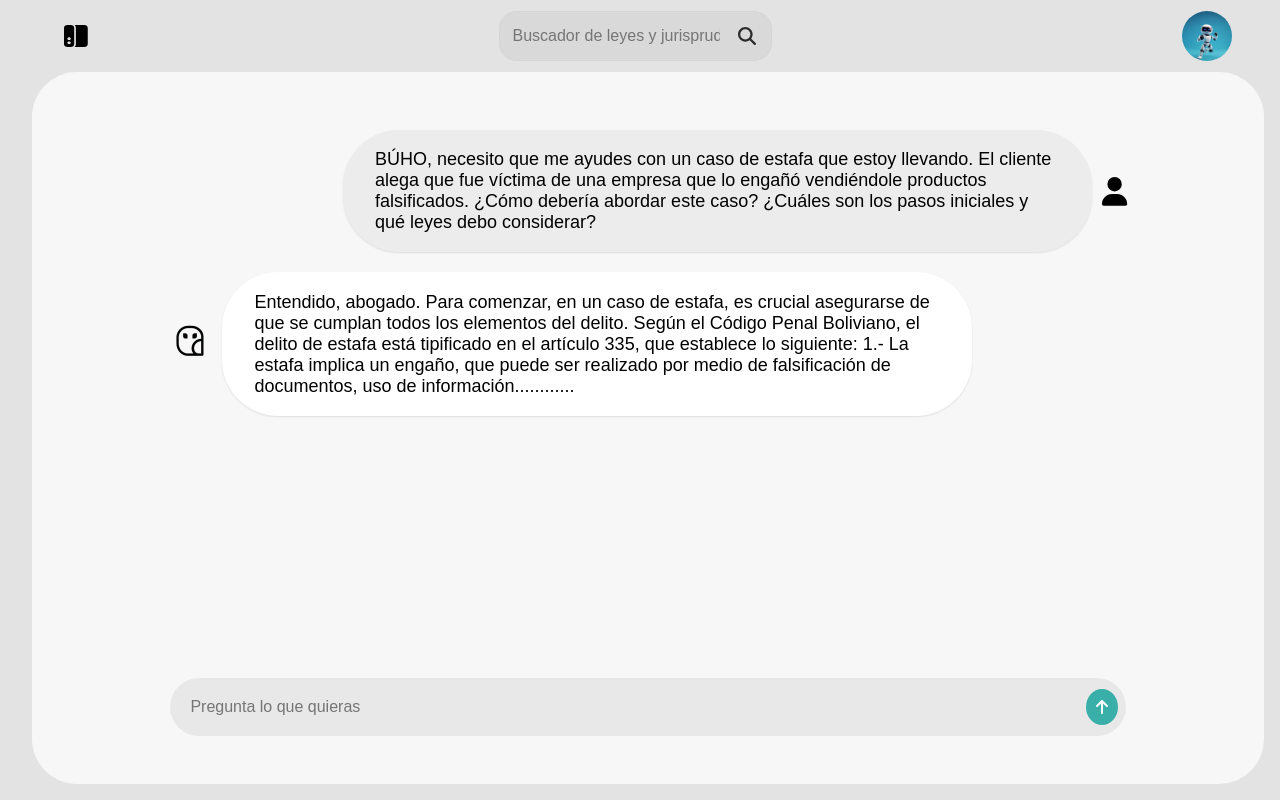
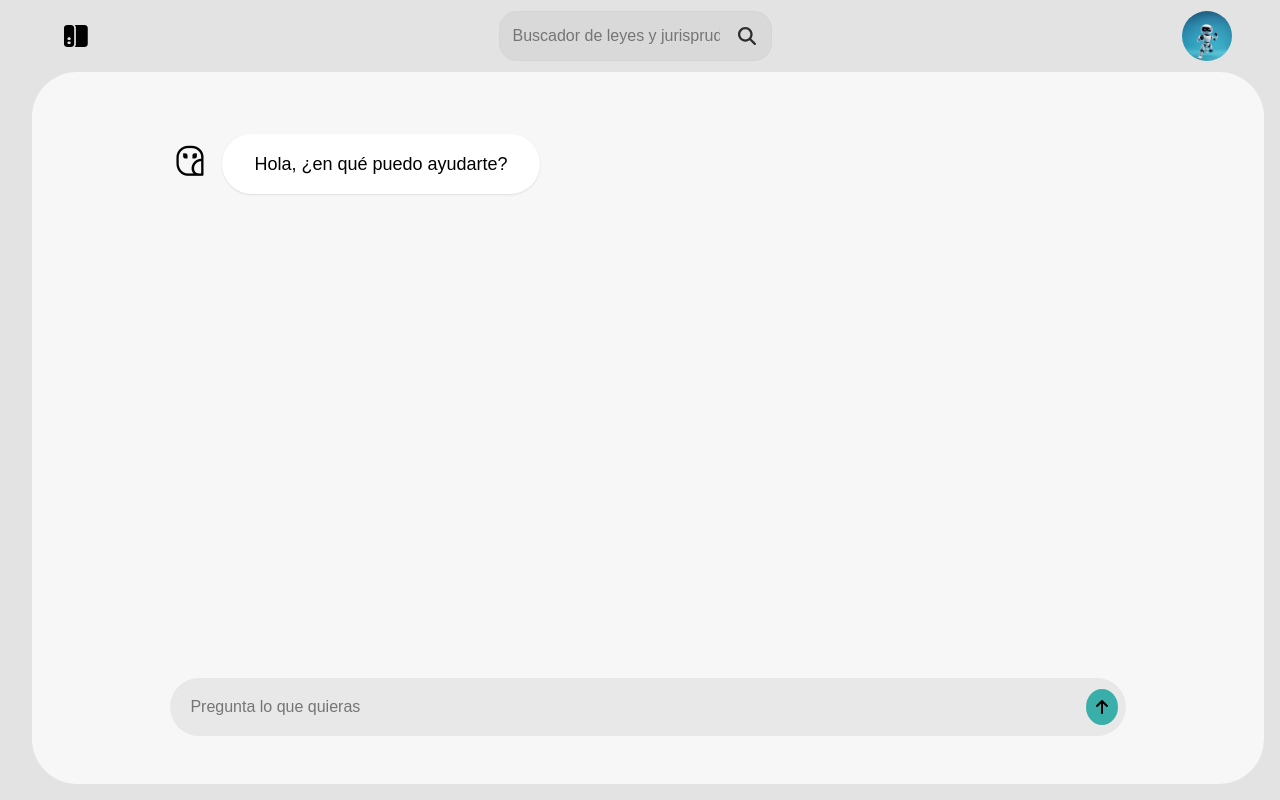
Before and after one commit to maurirosas/legaltechBuho, a React (Vite) app: page /Chat in a window 1280 px wide. Built offline with nearby package versions, Linux system fonts and the light colour scheme.

Commit message:
feat: webhook and first response to fix

```diff
--- a/index.html
+++ b/index.html
@@ -4,7 +4,7 @@
     <meta charset="UTF-8" />
     <link rel="icon" type="image/svg+xml" href="/vite.svg" />
     <meta name="viewport" content="width=device-width, initial-scale=1.0" />
-    <title>Vite + React + TS</title>
+    <title>Legaltech Búho</title>
   </head>
   <body>
     <div id="root"></div>
--- a/src/components/Chat/Chat.jsx
+++ b/src/components/Chat/Chat.jsx
@@ -1,13 +1,36 @@
-import React from "react";
+import React, { useState } from "react";
 import { Chat } from "../../styles/Chat.styled";
 import { Chat__messagesComponent } from "./Chat__messages";
 import { Chat__inputComponent } from "./Chat__input";
+import { sendMessage } from "../../services/chatService";
 
 export const ChatComponent = () => {
+  const [messages, setMessages] = useState([
+    { text: "Hola, ¿en qué puedo ayudarte?", isUser: false },
+  ]);
+
+  const handleSend = async (userText) => {
+    if (!userText.trim()) return;
+
+    const newMessages = [...messages, { text: userText, isUser: true }];
+    setMessages(newMessages);
+
+    try {
+      const response = await sendMessage(userText);
+      const reply = response?.message?.content?.respuesta || "Respuesta no disponible";
+      setMessages((prev) => [...prev, { text: reply, isUser: false }]);
+    } catch (err) {
+      setMessages((prev) => [
+        ...prev,
+        { text: "Ocurrió un error al contactar al asistente.", isUser: false },
+      ]);
+    }
+  };
+
   return (
     <Chat>
-      <Chat__messagesComponent />
-      <Chat__inputComponent />
+      <Chat__messagesComponent messages={messages} />
+      <Chat__inputComponent onSend={handleSend} />
     </Chat>
   );
 };
--- a/src/components/Chat/Chat__input.jsx
+++ b/src/components/Chat/Chat__input.jsx
@@ -1,4 +1,4 @@
-import React from "react";
+import React, { useState } from "react";
 import {
   ChatInputWrapper,
   ChatInputField,
@@ -7,12 +7,27 @@ import {
 import { FontAwesomeIcon } from "@fortawesome/react-fontawesome";
 import { faArrowUp } from "@fortawesome/free-solid-svg-icons";
 
-export const Chat__inputComponent = () => {
+export const Chat__inputComponent = ({ onSend }) => {
+  const [input, setInput] = useState("");
+
+  const handleSubmit = () => {
+    if (input.trim()) {
+      onSend(input);
+      setInput("");
+    }
+  };
+
   return (
     <ChatInputWrapper>
-      <ChatInputField rows="1" placeholder="Pregunta lo que quieras" />
-      <ChatInputButton>
-        <FontAwesomeIcon icon={faArrowUp} style={{ color: "#00000" }} />
+      <ChatInputField
+        rows="1"
+        placeholder="Pregunta lo que quieras"
+        value={input}
+        onChange={(e) => setInput(e.target.value)}
+        onKeyDown={(e) => e.key === "Enter" && handleSubmit()}
+      />
+      <ChatInputButton onClick={handleSubmit}>
+        <FontAwesomeIcon icon={faArrowUp} style={{ color: "#000000" }} />
       </ChatInputButton>
     </ChatInputWrapper>
   );
--- a/src/components/Chat/Chat__messages.jsx
+++ b/src/components/Chat/Chat__messages.jsx
@@ -2,18 +2,12 @@ import React from "react";
 import { Chat__messageComponent } from "./Chat__message";
 import { Chat__messages } from "../../styles/Chat.styled";
 
-export const Chat__messagesComponent = () => {
+export const Chat__messagesComponent = ({ messages }) => {
   return (
     <Chat__messages>
-      <Chat__messageComponent
-        text="BÚHO, necesito que me ayudes con un caso de estafa que estoy llevando. El cliente alega que fue víctima de una empresa que lo engañó vendiéndole productos falsificados. ¿Cómo debería abordar este caso? ¿Cuáles son los pasos iniciales y qué leyes debo considerar?"
-        isUser={true}
-      />
-      <Chat__messageComponent
-        text="Entendido, abogado. Para comenzar, en un caso de estafa, es crucial asegurarse de que se cumplan todos los elementos del delito. Según el Código Penal Boliviano, el delito de estafa está tipificado en el artículo 335, que establece lo siguiente:
-          1.- La estafa implica un engaño, que puede ser realizado por medio de falsificación de documentos, uso de información............"
-        isUser={false}
-      />
+      {messages.map((msg, idx) => (
+        <Chat__messageComponent key={idx} text={msg.text} isUser={msg.isUser} />
+      ))}
     </Chat__messages>
   );
 };
--- /dev/null
+++ b/src/services/chatService.ts
@@ -0,0 +1,15 @@
+export const sendMessage = async (message: string) => {
+  const response = await fetch(`${import.meta.env.VITE_API_URL}`, {
+    method: "POST",
+    headers: {
+      "Content-Type": "application/json",
+    },
+    body: JSON.stringify({ message }),
+  });
+
+  if (!response.ok) {
+    throw new Error("Error al conectar con el chatbot.");
+  }
+
+  return await response.json();
+};
```
Also changed, not shown: 1 other file (tests, documents, lock files or other folders).
